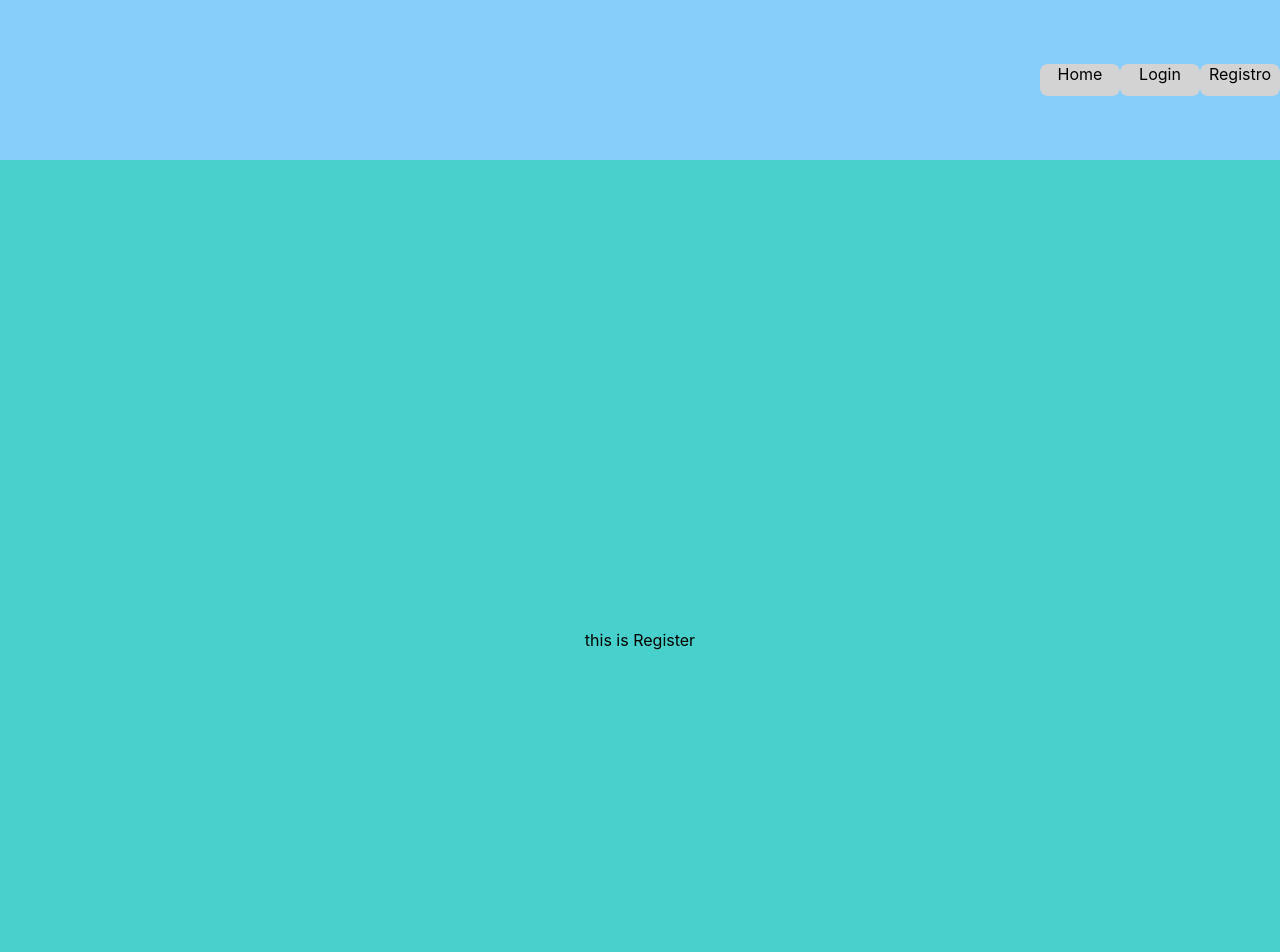
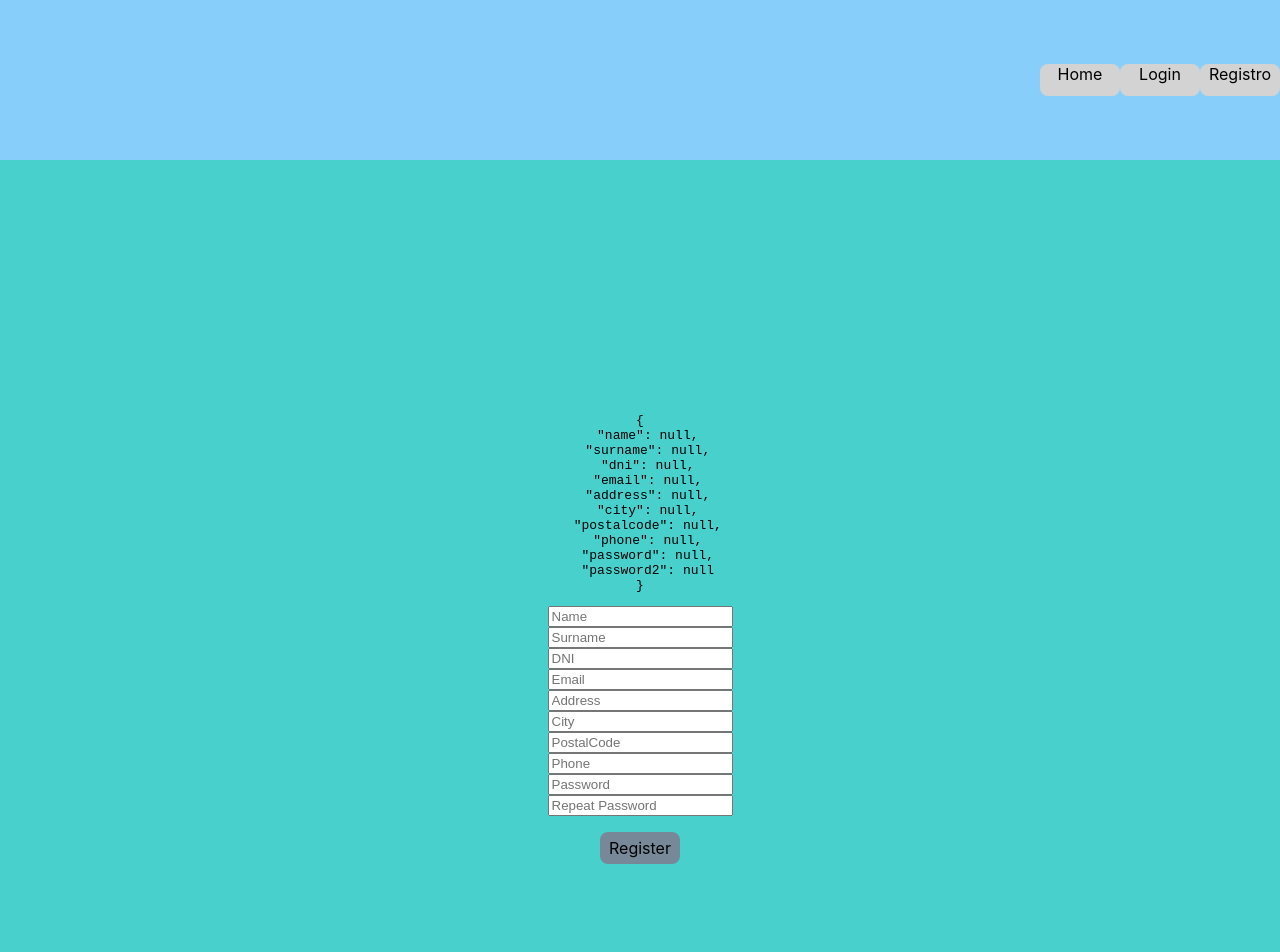
Before and after one commit to Danrodsf/Proyecto-React, a React (Create React App) app: page /register in a window 1280 px wide. Shown: the top 952 px of the page. Built offline with nearby package versions, Linux system fonts and the light colour scheme.

Commit message:
Añadida Funcionalidad de registro de usuario

```diff
--- a/src/Containers/Login/Login.jsx
+++ b/src/Containers/Login/Login.jsx
@@ -39,7 +39,7 @@ const Login = () => {
 
                 navigate("/profile");
 
-            }, 4000);
+            }, 2000);
 
         }
 
--- a/src/Containers/Register/Register.css
+++ b/src/Containers/Register/Register.css
@@ -1,5 +1,6 @@
 .register {
     display: flex;
+    flex-direction: column;
     justify-content:center;
     align-items: center;
     height: 59.95em;
--- a/src/Containers/Register/Register.jsx
+++ b/src/Containers/Register/Register.jsx
@@ -1,10 +1,165 @@
-import React from 'react';
+import React, { useState } from 'react';
+import { useNavigate } from 'react-router-dom';
+import axios from 'axios';
 import './Register.css';
 
 const Register = () => {
+
+    let navigate = useNavigate();
+
+    //Hooks
+    const [creds, setCreds] = useState({
+        name: null,
+        surname: null,
+        dni: null,
+        email: null,
+        address: null,
+        city: null,
+        postalcode: null,
+        phone: null,
+        password: null,
+        password2: null,
+    });
+
+    const [errorMsg, seterrorMsg] = useState('');
+
+    //Handlers
+    const userHandler = (e) => {
+        setCreds({ ...creds, [e.target.name]: e.target.value })
+    }
+
+    //funciones
+    const reg = async () => {
+        //Comprobar errores en los datos
+
+        if (creds.password2 !== creds.password) {
+            return seterrorMsg('Password does not match');
+        }
+
+        //Generacion del body
+        let body = {
+            name: creds.name,
+            surname: creds.surname,
+            dni: creds.dni,
+            email: creds.email,
+            address: creds.address,
+            city: creds.city,
+            postalcode: creds.postalcode,
+            phone: creds.phone,
+            password: creds.password
+        };
+
+        //Conexion a axios y envio de datos
+        console.log('Sending to Axios', body)
+        try {
+            let res = await axios.post('https://drs-proyecto-api.herokuapp.com/users/signup', body)
+
+            seterrorMsg('New User Registered')
+
+            localStorage.setItem('loginData', JSON.stringify(res.data.user))
+        }
+        catch (error) {
+            console.log(error);
+            seterrorMsg('Unable to register new User');
+            return;
+        }
+
+        //Recepción y guardado de datos
+        setTimeout(() => {
+            navigate('/profile');
+        }, 2000);
+
+    };
+
     return (
-        <div className="register">this is Register</div>
-    )
+        <div className='register'>
+            <pre>{JSON.stringify(creds, null, 2)}</pre>
+            <input
+                type='text'
+                name='name'
+                title='name'
+                placeholder='Name'
+                lenght='30'
+                onChange={userHandler}
+            />
+            <input
+                type='text'
+                name='surname'
+                title='surname'
+                placeholder='Surname'
+                lenght='30'
+                onChange={userHandler}
+            />
+            <input
+                type='text'
+                name='dni'
+                title='dni'
+                placeholder='DNI'
+                lenght='10'
+                onChange={userHandler}
+            />
+            <input
+                type='email'
+                name='email'
+                title='email'
+                placeholder='Email'
+                lenght='30'
+                onChange={userHandler}
+            />
+            <input
+                type='text'
+                name='address'
+                title='address'
+                placeholder='Address'
+                lenght='30'
+                onChange={userHandler}
+            />
+            <input
+                type='text'
+                name='city'
+                title='city'
+                placeholder='City'
+                lenght='30'
+                onChange={userHandler}
+            />
+            <input
+                type='number'
+                name='postalcode'
+                title='postalcode'
+                placeholder='PostalCode'
+                lenght='30'
+                onChange={userHandler}
+            />
+            <input
+                type='text'
+                name='phone'
+                title='phone'
+                placeholder='Phone'
+                lenght='12'
+                onChange={userHandler}
+            />
+            <input
+                type='text'
+                name='password'
+                title='password'
+                placeholder='Password'
+                lenght='30'
+                onChange={userHandler}
+            />
+            <input
+                type='text'
+                name='password2'
+                title='password2'
+                placeholder='Repeat Password'
+                lenght='30'
+                onChange={userHandler}
+            />
+            <div className='sendBtn' onClick={() => reg()}>
+                Register
+            </div>
+            <div className='error'>{errorMsg} </div>
+        </div>
+    );
 };
 
 export default Register;
```
